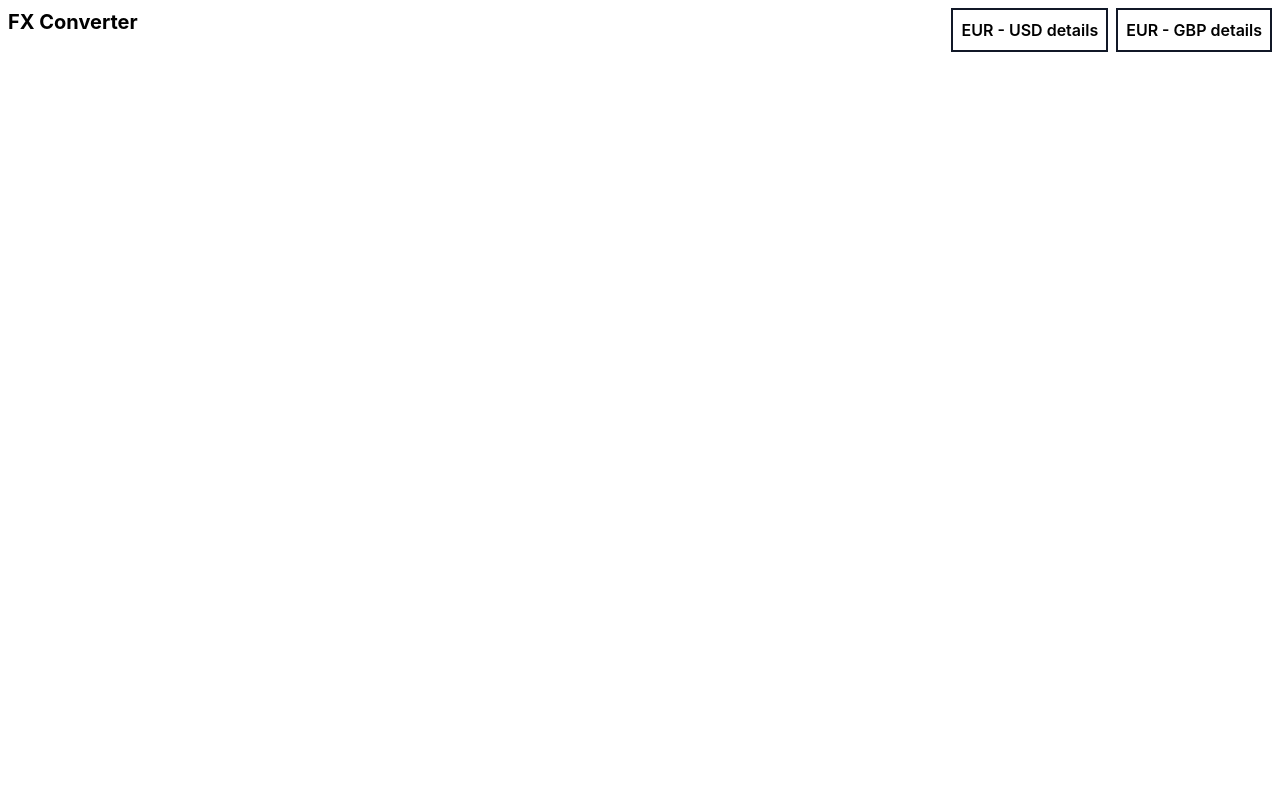
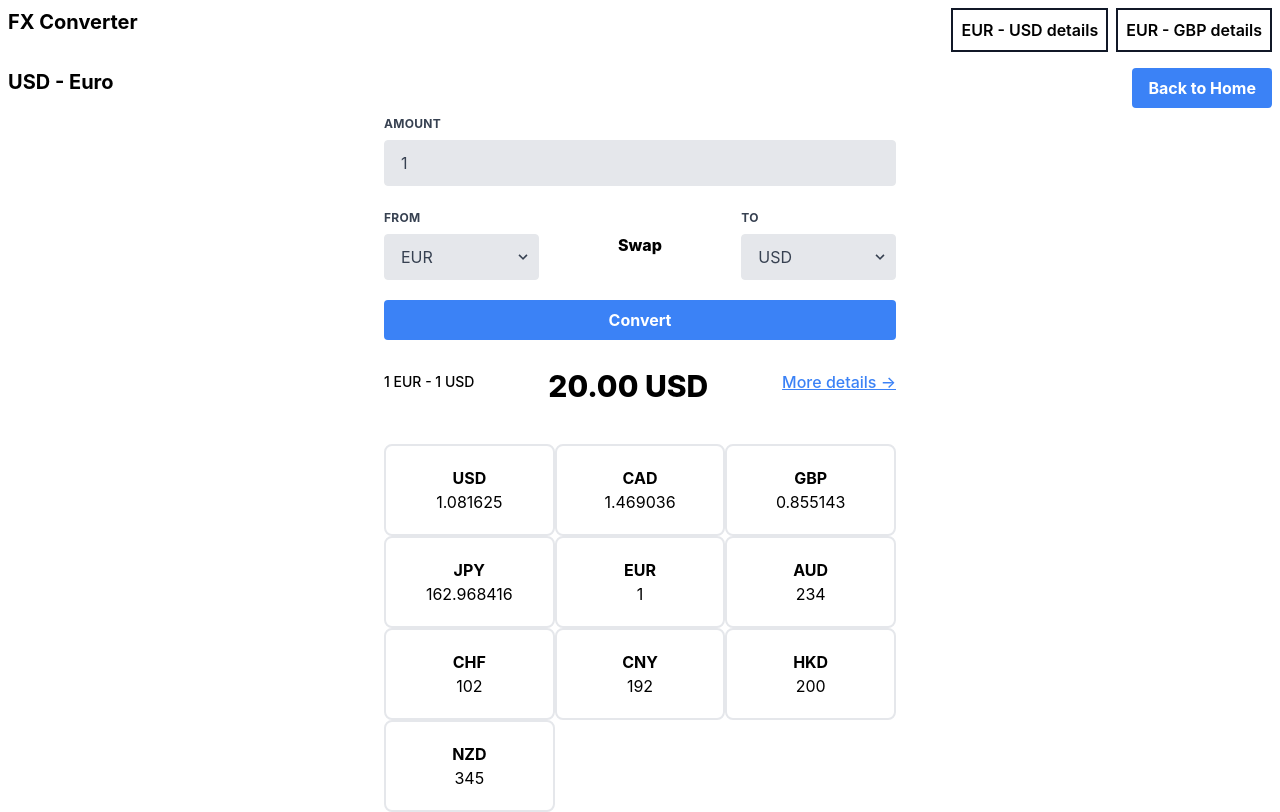
Before and after one commit to Aagbator/fx-converter, a React (Create React App) app: page /details in a window 1280 px wide. Built offline with nearby package versions, Linux system fonts and the light colour scheme.

Commit message:
feat: added detials page

```diff
--- a/src/App.tsx
+++ b/src/App.tsx
@@ -3,6 +3,7 @@ import "./App.css";
 import { Layout } from "./hoc/Layout/Layout";
 import Home from "./pages/home/Home";
 import { ConverterProvider } from "./contexts/Converter.context";
+import Details from "./pages/details/Details";
 
 function App() {
   return (
@@ -12,8 +13,7 @@ function App() {
           <Routes>
             <Route path="/" element={<Layout />}>
               <Route index element={<Home></Home>} />
-              <Route path="/euro-usd-details" element={<></>} />
-              <Route path="/euro-gbp-details" element={<></>} />
+              <Route path="/details" element={<Details />} />
               <Route path="*" element={<></>} />
             </Route>
           </Routes>
--- /dev/null
+++ b/src/pages/details/Details.tsx
@@ -0,0 +1,19 @@
+import React from "react";
+import Breadcrump from "../../components/breadcrump/Breadcrump";
+import CurrencyConverter from "../../components/conversion-panel/ConversionPanel";
+import CurrencyGrid from "../../components/conversion-grid/ConversionGrid";
+import { useConverter } from "../../contexts/Converter.context";
+
+export default function Details() {
+  const { toCurrency, getFromCurrencyText } = useConverter();
+
+  const title = `${toCurrency} - ${getFromCurrencyText()}`;
+
+  return (
+    <div>
+      <Breadcrump title={title} />
+      <CurrencyConverter />
+      <CurrencyGrid />
+    </div>
+  );
+}
```
